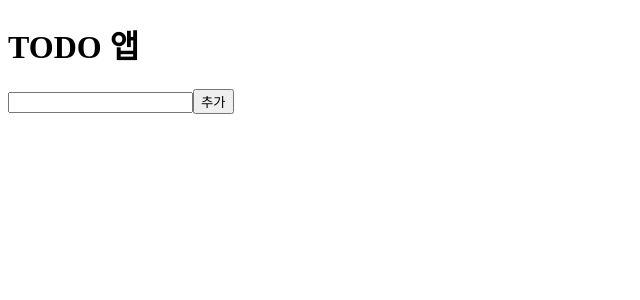
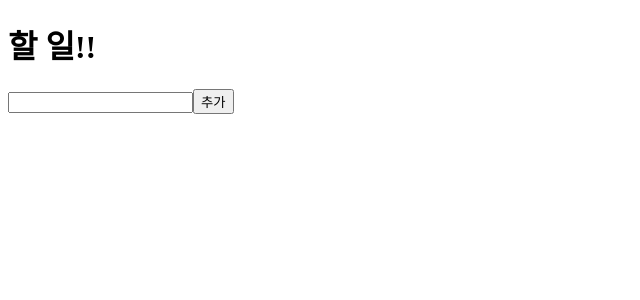
Before and after one commit to Curry4182/vue-todo, a Vue app in the folder vue-todo/: page / in a window 1280 px wide. Shown: the top 300 px of the page, without its empty margins (0-640 px from the left). Built offline with nearby package versions, Linux system fonts and the light colour scheme.

Commit message:
feat: todo header의 이름을 외부에서 받고, 문자 추가하도록 기능 변경

```diff
--- a/vue-todo/src/App.vue
+++ b/vue-todo/src/App.vue
@@ -1,6 +1,6 @@
 <template>
   <div>
-    <TodoHeader></TodoHeader>
+    <TodoHeader :appTitle="todoTitle"></TodoHeader>
     <TodoInput @addTodoItem="addTodoItem"></TodoInput>
     <TodoList :todoItems="todoItems" @removeTodoItem="removeTodoItem"></TodoList>
   </div>
@@ -22,6 +22,7 @@
 
       // data
       const todoItems = ref([]);
+      const todoTitle = ref("할 일");
 
       // methods
       function fetchTodos() {
@@ -46,7 +47,7 @@
 
       todoItems.value = fetchTodos();
 
-      return { todoItems, addTodoItem, removeTodoItem }
+      return { todoItems, addTodoItem, removeTodoItem, todoTitle }
     }
   }
 </script>
--- a/vue-todo/src/components/TodoHeader.vue
+++ b/vue-todo/src/components/TodoHeader.vue
@@ -1,3 +1,26 @@
 <template>
-    <h1>TODO 앱</h1>
+    <h1>{{ newTitle }}</h1>
 </template>
+
+
+<script>
+    import { computed } from 'vue';
+
+    export default {
+        props: ['appTitle'],
+        setup(props) {
+
+            const newTitle = computed(
+                () => {
+                    return props.appTitle + '!!';
+                }
+            )
+
+            return { newTitle }
+        }
+    }
+</script>
+
+<style lang="scss" scoped>
+
+</style>
```
